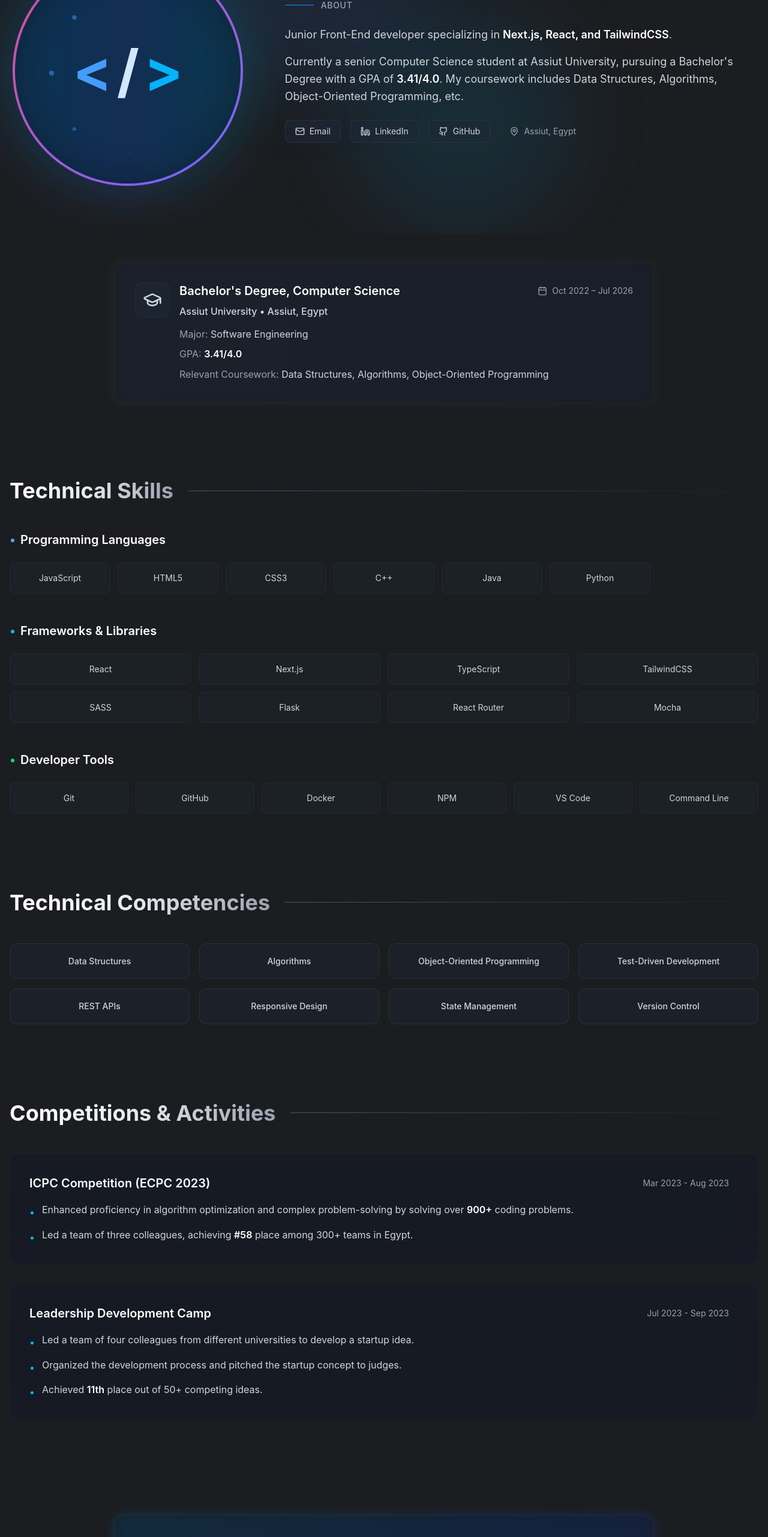
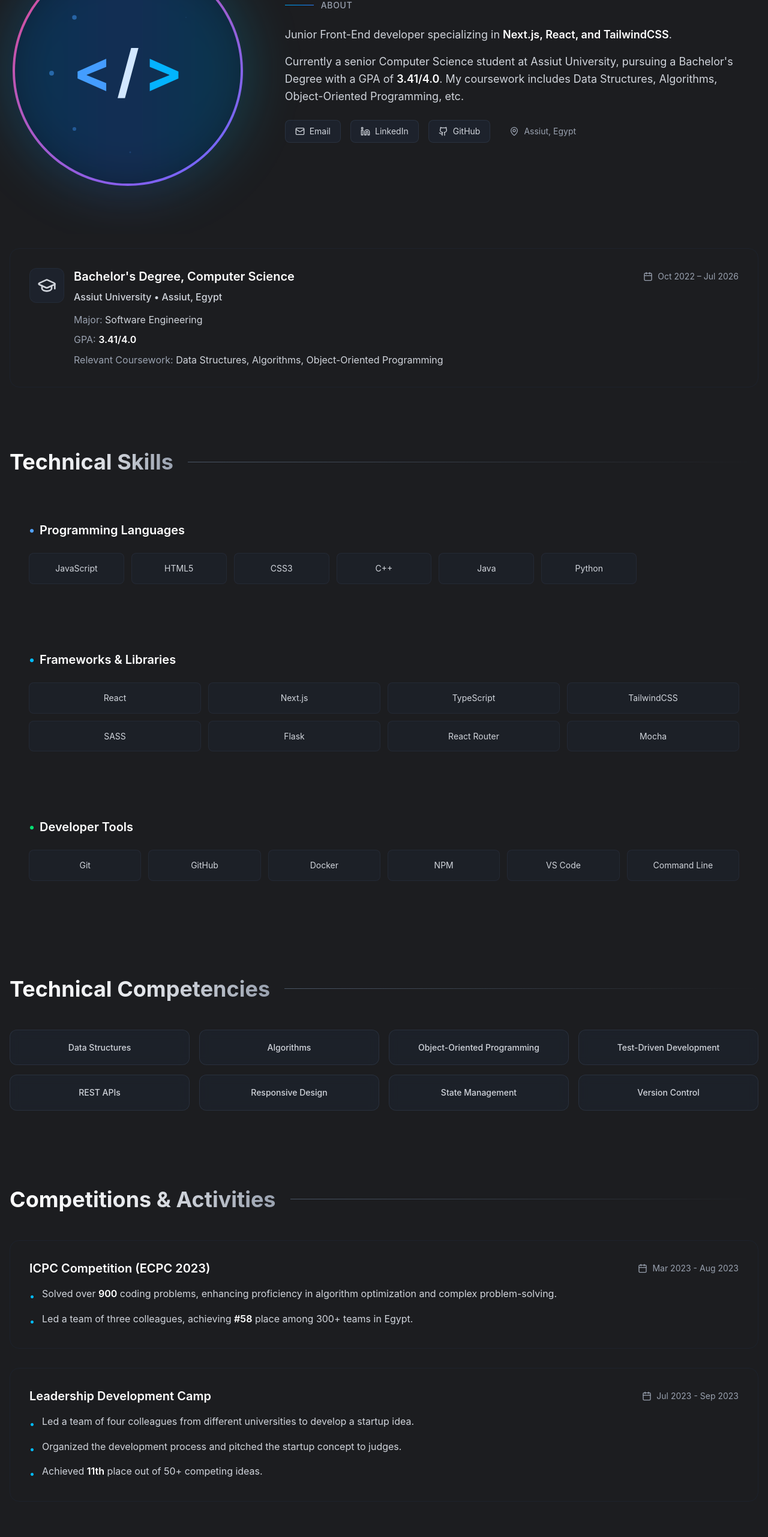
Before and after one commit to Abdulrahman-Nasser0/portifolio-nextjs, a Next.js app: page /about in a window 1280 px wide. Shown: the part 234-2797 px from the top of the page at 60% size. Built offline with nearby package versions, Linux system fonts and the light colour scheme.

Commit message:
Final touches on the about page

```diff
--- a/src/app/(in-progress)/about/page.jsx
+++ b/src/app/(in-progress)/about/page.jsx
@@ -74,11 +74,7 @@
     <main className="min-h-screen text-white bg-(--color-text)">
       {/* Hero Section */}
       <div className="relative overflow-hidden">
-        {/* Background Elements */}
-        <div className="absolute inset-0 overflow-hidden">
-          <div className="absolute top-0 left-1/4 w-96 h-96 bg-blue-500/10 rounded-full blur-3xl"></div>
-          <div className="absolute bottom-0 right-1/4 w-96 h-96 bg-sky-500/10 rounded-full blur-3xl"></div>
-        </div>
+
 
         <div className="container mx-auto px-4 pt-32 md:pt-40 pb-20 relative z-10">
           <motion.div
@@ -249,18 +245,12 @@
       </div>
 
       {/* Education Section */}
-      <section className="py-12">
+      <section className="py-6">
         <div className="container mx-auto px-4">
-          <motion.div
-            initial={{ opacity: 0, y: 20 }}
-            whileInView={{ opacity: 1, y: 0 }}
-            transition={{ duration: 0.6 }}
-            viewport={{ once: true }}
-            className="max-w-4xl mx-auto"
-          >
-            <div className="group relative">
-              <div className="absolute -inset-0.5 bg-linear-to-r from-gray-600 to-gray-700 rounded-2xl blur opacity-20 group-hover:opacity-30 transition duration-700"></div>
-              <div className="relative bg-gray-900/40 backdrop-blur-xl rounded-2xl p-6 sm:p-8 border border-gray-800/50">
+          <div className="max-w-7xl mx-auto">
+            <div className="relative">
+              <div className="absolute -inset-0.5  rounded-2xl blur opacity-20"></div>
+              <div className="relative  rounded-2xl p-6 sm:p-8 border border-gray-800/50">
                 <div className="flex items-start gap-4">
                   <div className="p-3 bg-gray-800/50 rounded-xl border border-gray-700/30">
                     <GraduationCap size={32} className="text-gray-300" />
@@ -283,7 +273,7 @@
                 </div>
               </div>
             </div>
-          </motion.div>
+          </div>
         </div>
       </section>
 
@@ -299,6 +289,9 @@
 
           {/* Programming Languages */}
           <div className="mb-12">
+            <div className="relative">
+              <div className="absolute -inset-0.5 rounded-2xl blur opacity-20"></div>
+              <div className="relative rounded-2xl p-6 sm:p-8">
                 <h3 className="text-xl font-semibold text-white mb-6 flex items-center gap-2">
                   <span className="text-blue-400">•</span>
                   Programming Languages
@@ -309,9 +302,14 @@
                   ))}
                 </div>
               </div>
+            </div>
+          </div>
 
           {/* Frameworks & Libraries */}
           <div className="mb-12">
+            <div className="relative">
+              <div className="absolute -inset-0.5 rounded-2xl blur opacity-20"></div>
+              <div className="relative rounded-2xl p-6 sm:p-8">
                 <h3 className="text-xl font-semibold text-white mb-6 flex items-center gap-2">
                   <span className="text-sky-400">•</span>
                   Frameworks & Libraries
@@ -322,9 +320,14 @@
                   ))}
                 </div>
               </div>
+            </div>
+          </div>
 
           {/* Developer Tools */}
           <div>
+            <div className="relative">
+              <div className="absolute -inset-0.5 rounded-2xl blur opacity-20"></div>
+              <div className="relative rounded-2xl p-6 sm:p-8">
                 <h3 className="text-xl font-semibold text-white mb-6 flex items-center gap-2">
                   <span className="text-green-400">•</span>
                   Developer Tools
@@ -333,6 +336,8 @@
                   {tools.map((skill, index) => (
                     <SkillCard key={skill} skill={skill} index={index} inView={skillsInView} />
                   ))}
+                </div>
+              </div>
             </div>
           </div>
         </div>
@@ -383,18 +388,21 @@
               whileInView={{ opacity: 1, y: 0 }}
               transition={{ duration: 0.6 }}
               viewport={{ once: true }}
-              className="group relative"
+              className="relative"
             >
-              <div className="absolute -inset-0.5 bg-linear-to-r from-sky-500 to-blue-600 rounded-2xl blur opacity-0 group-hover:opacity-20 transition duration-700"></div>
-              <div className="relative bg-gray-900/40 backdrop-blur-xl rounded-2xl p-6 sm:p-8 border border-gray-800/50 hover:border-gray-700/50 transition-all duration-500">
+              <div className="absolute -inset-0.5 rounded-2xl blur opacity-20"></div>
+              <div className="relative rounded-2xl p-6 sm:p-8 border border-gray-800/50">
                 <div className="flex flex-col md:flex-row md:items-center md:justify-between mb-4">
                   <h3 className="text-xl font-semibold text-white">ICPC Competition (ECPC 2023)</h3>
-                  <span className="text-gray-400 mt-2 md:mt-0 px-4 py-1.5 text-sm">Mar 2023 - Aug 2023</span>
+                  <span className="flex items-center gap-2 text-gray-400 mt-2 md:mt-0 text-sm">
+                    <Calendar size={16} />
+                    Mar 2023 - Aug 2023
+                  </span>
                 </div>
                 <ul className="space-y-3 text-gray-300">
                   <li className="flex items-start gap-3">
                     <span className="text-sky-400 mt-1 shrink-0">•</span>
-                    <span>Enhanced proficiency in algorithm optimization and complex problem-solving by solving over <span className="font-semibold text-white">900+</span> coding problems.</span>
+                    <span>Solved over <span className="font-semibold text-white">900</span> coding problems, enhancing proficiency in algorithm optimization and complex problem-solving.</span>
                   </li>
                   <li className="flex items-start gap-3">
                     <span className="text-sky-400 mt-1 shrink-0">•</span>
@@ -409,13 +417,16 @@
               whileInView={{ opacity: 1, y: 0 }}
               transition={{ duration: 0.6, delay: 0.2 }}
               viewport={{ once: true }}
-              className="group relative"
+              className="relative"
             >
-              <div className="absolute -inset-0.5 bg-linear-to-r from-sky-500 to-blue-600 rounded-2xl blur opacity-0 group-hover:opacity-20 transition duration-700"></div>
-              <div className="relative bg-gray-900/40 backdrop-blur-xl rounded-2xl p-6 sm:p-8 border border-gray-800/50 hover:border-gray-700/50 transition-all duration-500">
+              <div className="absolute -inset-0.5 rounded-2xl blur opacity-20"></div>
+              <div className="relative rounded-2xl p-6 sm:p-8 border border-gray-800/50">
                 <div className="flex flex-col md:flex-row md:items-center md:justify-between mb-4">
                   <h3 className="text-xl font-semibold text-white">Leadership Development Camp</h3>
-                  <span className="text-gray-400 mt-2 md:mt-0 px-4 py-1.5 text-sm">Jul 2023 - Sep 2023</span>
+                  <span className="flex items-center gap-2 text-gray-400 mt-2 md:mt-0 text-sm">
+                    <Calendar size={16} />
+                    Jul 2023 - Sep 2023
+                  </span>
                 </div>
                 <ul className="space-y-3 text-gray-300">
                   <li className="flex items-start gap-3">
@@ -438,7 +449,7 @@
       </section>
 
       {/* Get In Touch Section */}
-      <section className="py-20">
+      <section className="py-10">
         <div className="container mx-auto px-4">
           <motion.div
             initial={{ opacity: 0, y: 20 }}
@@ -447,17 +458,14 @@
             viewport={{ once: true }}
             className="relative max-w-4xl mx-auto"
           >
-            {/* Background Glow */}
-            <div className="absolute -inset-0.5 bg-linear-to-r from-sky-500 to-blue-600 rounded-2xl blur opacity-20"></div>
-
             {/* Content Card */}
-            <div className="relative bg-gray-900/40 backdrop-blur-xl rounded-2xl p-8 md:p-12 border border-gray-800/50 text-center">
+            <div className="relative  rounded-2xl p-8 pt-0 md:p-12 text-center">
               <motion.h2
                 initial={{ opacity: 0, y: 10 }}
                 whileInView={{ opacity: 1, y: 0 }}
                 transition={{ duration: 0.5, delay: 0.2 }}
                 viewport={{ once: true }}
-                className="text-3xl md:text-4xl font-bold bg-linear-to-r from-sky-400 to-white bg-clip-text text-transparent mb-4"
+                className="text-3xl md:text-4xl font-bold bg-linear-to-r from-sky-600 via-sky-400 to-gray-400 bg-clip-text text-transparent mb-4"
               >
                 Let's Work Together
               </motion.h2>
--- a/src/app/(in-progress)/projects/page.jsx
+++ b/src/app/(in-progress)/projects/page.jsx
@@ -29,17 +29,14 @@
             viewport={{ once: true }}
             className="relative max-w-4xl mx-auto"
           >
-            {/* Background Glow */}
-            <div className="absolute -inset-0.5 bg-linear-to-r from-sky-500 to-blue-600 rounded-2xl blur opacity-20"></div>
-
             {/* Content Card */}
-            <div className="relative bg-gray-900/40 backdrop-blur-xl rounded-2xl p-8 md:p-12 border border-gray-800/50 text-center">
+            <div className="relative  rounded-2xl p-8 md:p-12  text-center">
               <motion.h2
                 initial={{ opacity: 0, y: 10 }}
                 whileInView={{ opacity: 1, y: 0 }}
                 transition={{ duration: 0.5, delay: 0.2 }}
                 viewport={{ once: true }}
-                className="text-3xl md:text-4xl font-bold bg-linear-to-r from-sky-400 to-white bg-clip-text text-transparent mb-4"
+                className="text-3xl md:text-4xl font-bold bg-linear-to-r from-sky-600 via-sky-400 to-gray-400 bg-clip-text text-transparent mb-4"
               >
                 Like What You See?
               </motion.h2>
@@ -48,7 +45,7 @@
                 whileInView={{ opacity: 1, y: 0 }}
                 transition={{ duration: 0.5, delay: 0.3 }}
                 viewport={{ once: true }}
-                className="text-gray-300 text-lg mb-8 max-w-2xl mx-auto leading-relaxed"
+                className="text-gray-300  text-lg mb-8 max-w-2xl mx-auto leading-relaxed"
               >
                 Let's collaborate and bring your ideas to life. I'm available for freelance projects and full-time opportunities.
               </motion.p>
```
Lines whose indentation alone changed are shown as unchanged.
